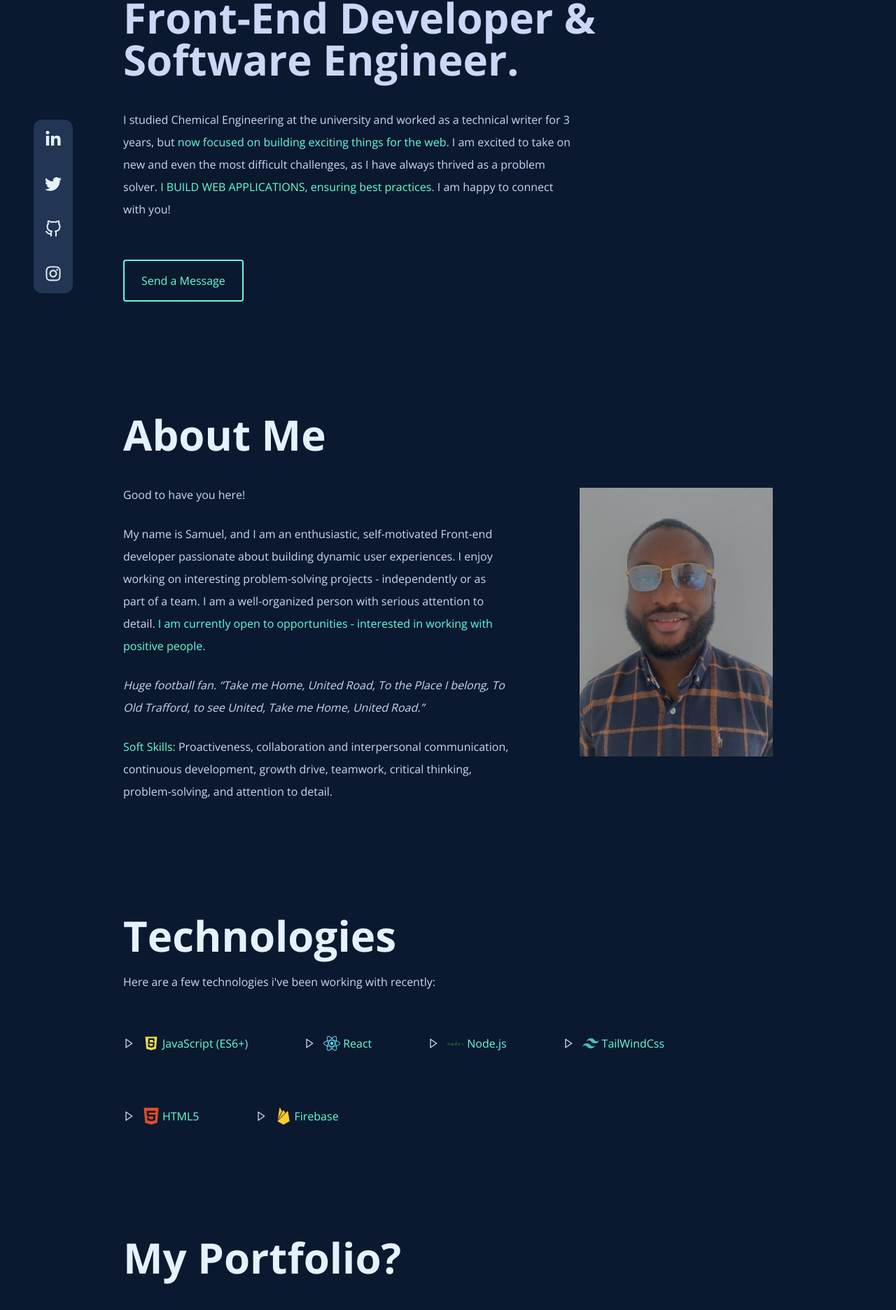
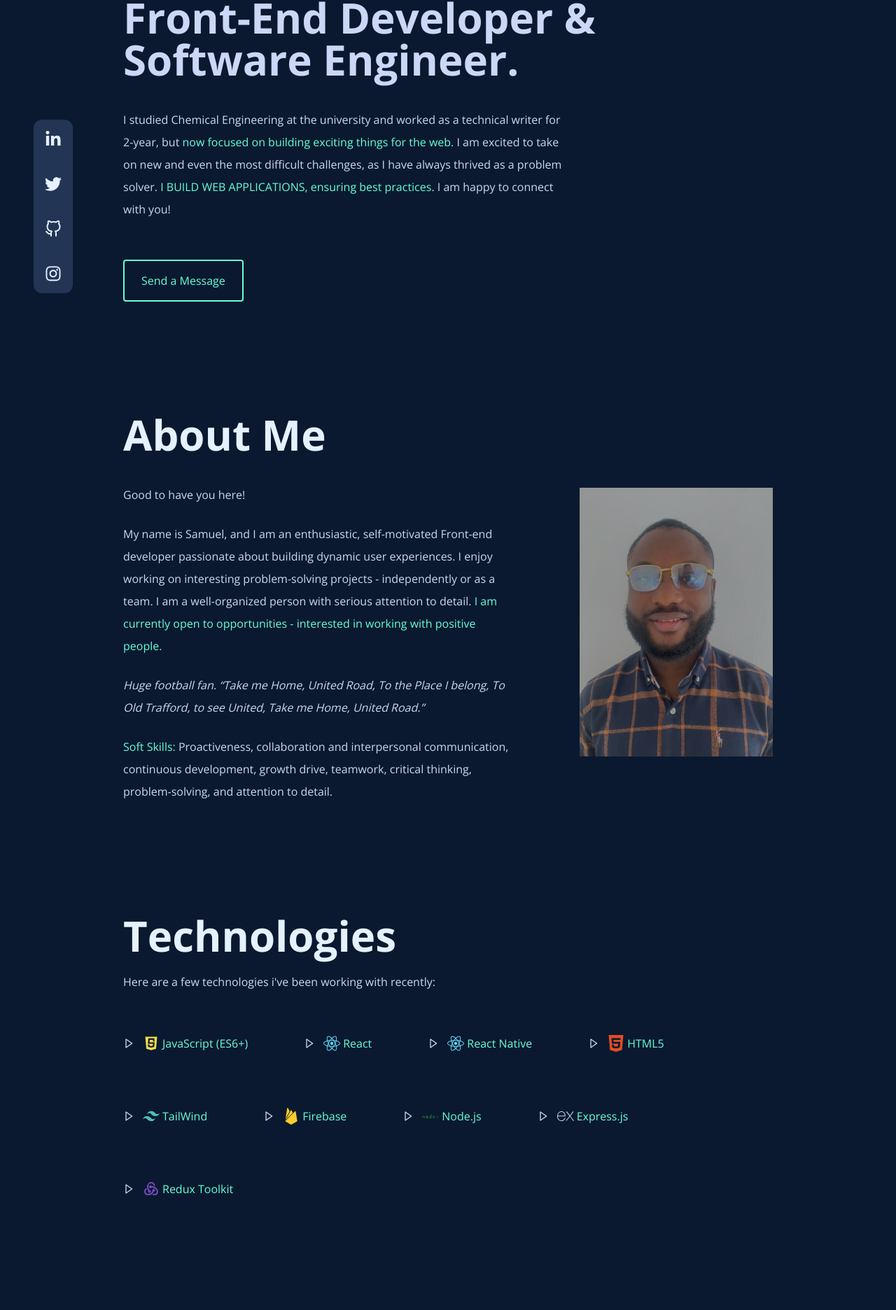
Before and after one commit to kokombo/ibrahim-samuel, a React (Create React App) app: page / in a window 1280 px wide. Shown: the part 361-2233 px from the top of the page at 70% size. Built offline with nearby package versions, Linux system fonts and the light colour scheme.

Commit message:
updated my skills

```diff
--- a/src/Context/ContextProvider.js
+++ b/src/Context/ContextProvider.js
@@ -19,7 +19,7 @@ export const ContextProvider = ({ children }) => {
   useEffect(() => {
     setTimeout(() => {
       setPreLoading(false);
-    }, 1000);
+    }, 2000);
   }, []);
 
   return (
--- a/src/data/data.js
+++ b/src/data/data.js
@@ -1,7 +1,8 @@
 import { FaTwitter, FaInstagram, FaLinkedinIn, FaReact } from "react-icons/fa";
 import { FiGithub } from "react-icons/fi";
 import { DiJavascript, DiNodejs } from "react-icons/di";
-import { SiTailwindcss, SiHtml5, SiFirebase } from "react-icons/si";
+import { SiTailwindcss, SiHtml5, SiFirebase, SiExpress } from "react-icons/si";
+import { TbBrandRedux } from "react-icons/tb";
 
 export const data = [
   {
@@ -59,26 +60,42 @@ export const technologies = [
   },
 
   {
-    icon: <DiNodejs />,
-    name: "Node.js",
-    color: "node-color",
+    icon: <FaReact />,
+    name: "React Native",
+    color: "react-color",
   },
-
-  {
-    icon: <SiTailwindcss />,
-    name: "TailWindCss",
-    color: "tailwind-color",
-  },
-
   {
     icon: <SiHtml5 />,
     name: "HTML5",
     color: "html-color",
   },
+
+  {
+    icon: <SiTailwindcss />,
+    name: "TailWind",
+    color: "tailwind-color",
+  },
   {
     icon: <SiFirebase />,
     name: "Firebase",
     color: "firebase-color",
+  },
+
+  {
+    icon: <DiNodejs />,
+    name: "Node.js",
+    color: "node-color",
+  },
+  {
+    icon: <SiExpress />,
+    name: "Express.js",
+    color: "lightest-slate",
+  },
+
+  {
+    icon: <TbBrandRedux />,
+    name: "Redux Toolkit",
+    color: "redux-color",
   },
 ];
 
--- a/src/pages/Home.jsx
+++ b/src/pages/Home.jsx
@@ -12,7 +12,7 @@ import { Rotate } from "react-awesome-reveal";
 const Home = () => {
   return (
     <section className="bg-navy h-full w-full px-6 py-14 sm:px-10 md:px-28 lg:px-36 xl:px-44">
-      <Slide triggerOnce bottom>
+      <Slide triggerOnce>
         <header className="mt-10 flex flex-col gap-14">
           <div className="flex flex-col gap-10">
             <span className="flex flex-col gap-6 max-w-screen-lg">
@@ -30,7 +30,7 @@ const Home = () => {
             <span className="text-focus-in">
               <p className="text-lightest-slate text-xs sm:text-base leading-7 sm:leading-8 max-w-screen-sm">
                 I studied Chemical Engineering at the university and worked as a
-                technical writer for 3 years, but{" "}
+                technical writer for 2-year, but{" "}
                 <span className="text-primary">
                   now focused on building exciting things for the web
                 </span>
@@ -69,8 +69,8 @@ const Home = () => {
                 My name is Samuel, and I am an enthusiastic, self-motivated
                 Front-end developer passionate about building dynamic user
                 experiences. I enjoy working on interesting problem-solving
-                projects - independently or as part of a team. I am a
-                well-organized person with serious attention to detail.
+                projects - independently or as a team. I am a well-organized
+                person with serious attention to detail.
                 <span className="text-primary">
                   {" "}
                   I am currently open to opportunities - interested in working
--- a/tailwind.config.js
+++ b/tailwind.config.js
@@ -9,6 +9,7 @@ module.exports = {
     "text-tailwind-color",
     "text-html-color",
     "text-firebase-color",
+    "text-redux-color",
     "py-6",
     "px-8",
     "md:flex-row",
@@ -40,6 +41,7 @@ module.exports = {
         "tailwind-color": "#4dc0b5",
         "html-color": "#e34c26",
         "firebase-color": "#FFCB2B",
+        "redux-color": "#764abc",
       },
       width: {
         400: "400px",
```
